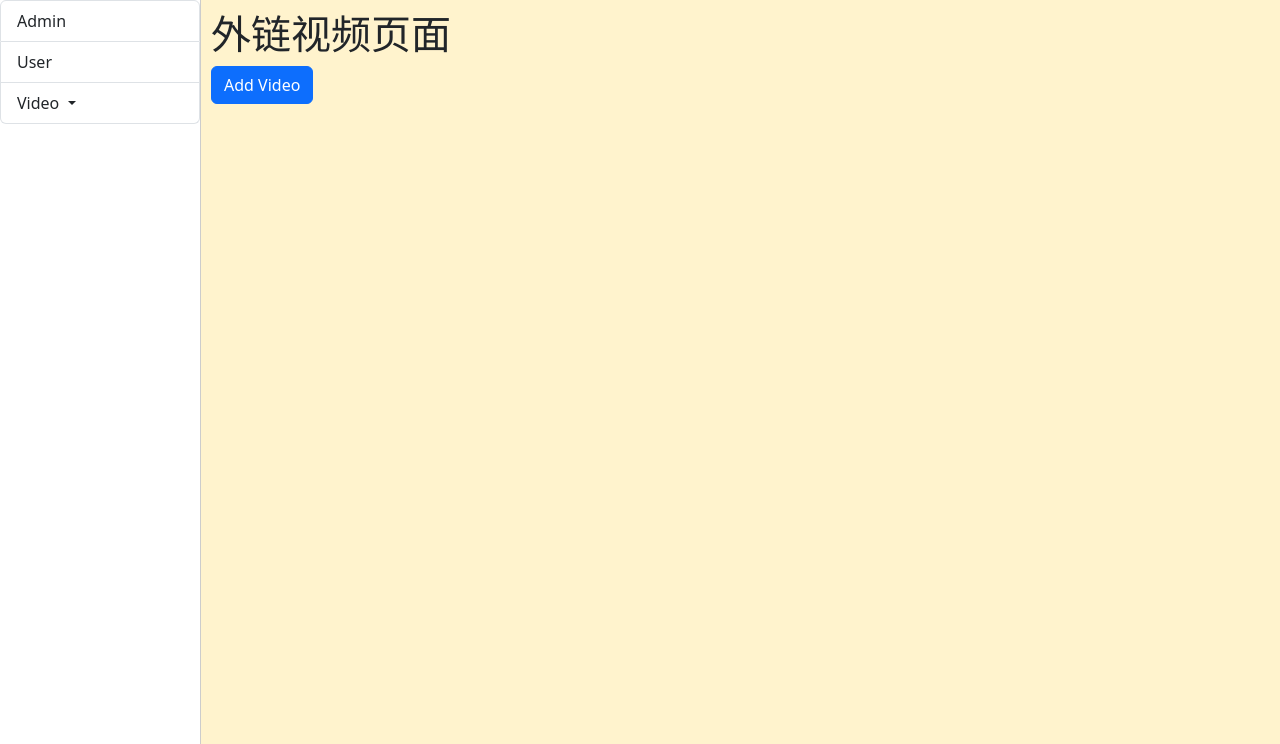
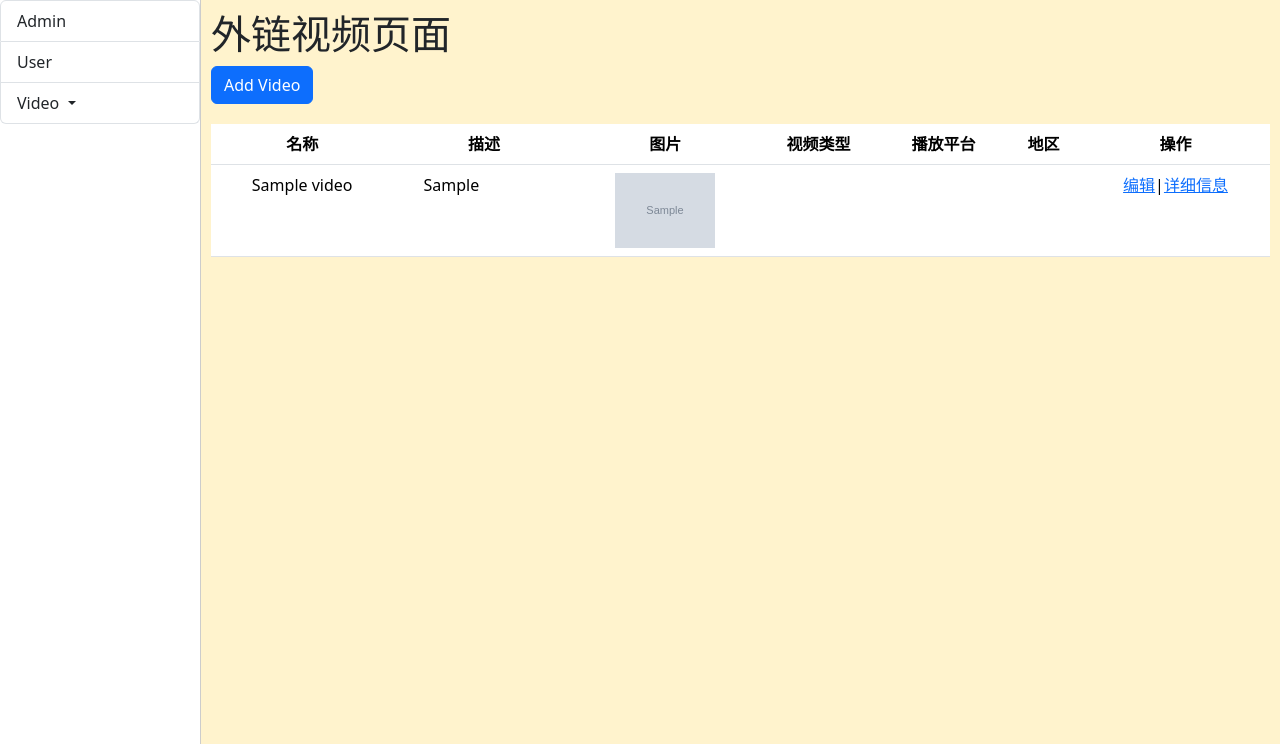
Before and after one commit to PoseidonGrands/video, a Django app: page /dashboard/manage/video_external in a window 1280 px wide. Shown: the part 56-800 px from the top of the page. Run offline with Django 5.2, Linux system fonts and the light colour scheme; tables that the repository leaves empty hold one stand-in row (values such as "Sample post"); grey boxes marked "Sample" are stand-in pictures; some libraries are stand-ins or nearby versions.

```diff
--- a/app/account/views.py
+++ b/app/account/views.py
@@ -42,6 +42,7 @@ def user_login(request):
             'to_url': to_url
         })
 
+
 def user_logout(request):
     logout(request)
     return redirect(reverse('login'))
--- a/app/dashboard/urls.py
+++ b/app/dashboard/urls.py
@@ -5,10 +5,13 @@ from .views_video import *
 urlpatterns = [
     path('index', index, name='dashboard_index'),
     path('manage/admin', admin_manager, name='dashboard_admin'),
-    # 这里的page_index是跳转前的页码
+    # page_index是跳转前的页码
     path('manage/admin/<str:page_opt>/<str:page_index>', admin_manager, name='dashboard_admin'),
     path('manage/user', admin_user, name='dashboard_user'),
     path('manage/video_external', video_external, name='video_external'),
     path('manage/video_custom', video_custom, name='video_custom'),
-
+    path('manage/video_detail/<int:video_id>', video_detail, name='video_detail'),
+    path('manage/video_detail/<int:video_id>/<str:current_page>/<str:page_opt>', video_detail, name='video_detail'),
+    # path('manage/video_detail_episode/<int:video_id>', video_detail_episode, name='video_detail_episode'),
+    path('manage/video_detail_performer/<int:video_id>', video_detail_performer, name='video_detail_performer'),
 ]
--- a/app/dashboard/views_admin.py
+++ b/app/dashboard/views_admin.py
@@ -58,9 +58,3 @@ def admin_manager(request,  page_index=None, page_opt=None):
 @dashboard_auth
 def admin_user(request):
     return render(request, 'dashboard/user.html')
-
-
-# # @login_required(login_url='/account/login?error=you need to login')
-# @dashboard_auth
-# def admin_video(request):
-#     return render(request, 'dashboard/manager_video.html')
--- a/app/dashboard/views_video.py
+++ b/app/dashboard/views_video.py
@@ -1,8 +1,9 @@
+from django.core.paginator import Paginator
 from django.shortcuts import render, redirect, reverse
 from django import http
 from django.views.decorators.csrf import csrf_exempt
 
-from app.model.video import Video
+from app.model.video import Video, VideoSub, VideoStar
 from app.utils.common import enum_type_check
 from app.utils.consts import VideoType, FromType, NationalityType
 
@@ -11,11 +12,15 @@ from app.utils.consts import VideoType, FromType, NationalityType
 def video_external(request):
     if request.method == 'GET':
         error = request.GET.get('error', None)
+        # 获取存储的视频信息
+        videos = Video.objects.exclude(from_to=FromType.custom)
+
         return render(request, 'dashboard/video_external.html',
                   {
                       'VideoType': list(VideoType),
-                      'FromType': list(FromType),
+                      'FromType': list(FromType)[:-1],
                       'NationalityType': list(NationalityType),
+                      'videos': videos,
                       'error': error
                   })
     else:
@@ -65,3 +70,67 @@ def video_external(request):
 
 def video_custom(request):
     return render(request, 'dashboard/video_custom.html')
+
+
+@csrf_exempt
+def video_detail(request, video_id=None, current_page=1, page_opt=None):
+    if request.method == 'POST':
+        ret_obj = {
+            'code': 200,
+            'msg': 'success',
+            'data': {
+
+            }
+        }
+        video_url = request.POST.get('video_url')
+        # 获取集数
+        try:
+            video = Video.objects.filter(id=video_id).first()
+            # 获取集数的两种方法
+            # episodes_count = VideoSub.objects.filter(video=video).count()
+            # print(episodes_count)
+            episodes_count = video.video_sub.count()
+
+            # 存入数据库
+            VideoSub.objects.create(url=video_url, video_id=video_id, number=episodes_count + 1)
+        except:
+            ret_obj = {
+                'code': 403,
+                'msg': 'failed',
+                'data': {
+
+                }
+            }
+        return http.JsonResponse(ret_obj)
+    else:
+        error = request.GET.get('error', None)
+
+        video = Video.objects.filter(id=video_id).first()
+        video_sub = VideoSub.objects.filter(video=video)
+
+        # 分页
+        current_page = int(current_page)
+        if page_opt == 'prev':
+            current_page -= 1
+        elif page_opt == 'next':
+            current_page += 1
+        per_page_count = 4
+        p = Paginator(video_sub, per_page_count)
+        page = p.page(current_page)
+
+
+        return render(request, 'dashboard/video_detail.html',
+                      {
+                          'error': error,
+                          'video_id': video.id,
+                          'video': video,
+                          'video_sub': video_sub,
+                          'page': page,
+                          'current_page': current_page,
+                          'total_page': page.paginator.num_pages
+                      })
+
+
+@csrf_exempt
+def video_detail_performer(request, video_id=None):
+    return render(request, '')
--- a/app/static/dashboard/css/video_external.css
+++ b/app/static/dashboard/css/video_external.css
@@ -1,6 +1,6 @@
 .video_container{
 
-    .video_main{
+    .video_edit_main{
         display: none;
 
         width: 350px;
@@ -26,4 +26,21 @@
             margin-left: 38px;
         }
     }
+
+    .video_info_show_main{
+        margin-top: 20px;
+
+        text-align: center;
+
+        .video-img{
+            width: 100px;
+        }
+
+        .video-info{
+            width: 100px;
+            overflow: hidden;
+            text-overflow: ellipsis;
+            white-space: nowrap;
+        }
+    }
 }
--- a/app/static/dashboard/js/video_external.js
+++ b/app/static/dashboard/js/video_external.js
@@ -6,7 +6,7 @@ let ops = {
     },
     eventBind: function () {
         $('.video_container .add_video').click(function (){
-            let video_main = $('.video_container .video_main')
+            let video_main = $('.video_container .video_edit_main')
             if(addVideoAreaShow){
                 video_main.hide()
                 addVideoAreaShow = false
@@ -15,13 +15,13 @@ let ops = {
                 addVideoAreaShow = true
             }
         }),
-        $('.video_container .video_main .submit').click(function (){
-            let name = $('.video_main input[id="videoNameInput"]').val()
-            let info = $('.video_main textarea[id="videoInfoInput"]').val()
-            let image = $('.video_main input[id="videoImageInput"]').val()
-            let videoType = $('.video_main #video_type').val()
-            let from = $('.video_main #video_from').val()
-            let nationality = $('.video_main #nationality_type').val()
+        $('.video_container .video_edit_main .submit').click(function (){
+            let name = $('#videoNameInput').val()
+            let info = $('#videoInfoInput').val()
+            let image = $('#videoImageInput').val()
+            let videoType = $('#video_type').val()
+            let from = $('#video_from').val()
+            let nationality = $('#nationality_type').val()
             console.log(name, info, image, videoType, from, nationality)
 
             $.ajax({
--- a/templates/dashboard/admin.html
+++ b/templates/dashboard/admin.html
@@ -40,6 +40,5 @@
         {% if page_index < total_page %}
             <a href="{% url 'dashboard_admin' page_opt='next' page_index=page_index %}">下一页</a>
         {% endif %}
-
     </div>
 {% endblock %}
--- a/templates/dashboard/video_external.html
+++ b/templates/dashboard/video_external.html
@@ -13,7 +13,7 @@
         {% if error  %}
             {{ error }}
         {% endif %}
-        <div class="video_main">
+        <div class="video_edit_main">
             <p>
                 <label for="videoNameInput">videoname:</label>
                 <input type="text" placeholder="videoname" class="video_name" id="videoNameInput">
@@ -49,6 +49,53 @@
             </p>
             <p><button type='button' class="btn btn-primary submit">add</button></p>
         </div>
+
+        <div class="video_info_show_main">
+            <table class="table">
+                <thead>
+                    <tr>
+                        <th>名称</th>
+                        <th>描述</th>
+                        <th>图片</th>
+                        <th>视频类型</th>
+                        <th>播放平台</th>
+                        <th>地区</th>
+                        <th>操作</th>
+                    </tr>
+                </thead>
+                <tbody>
+                    {% for video in videos %}
+                        <tr>
+                                <td>{{ video.name }}</td>
+                                <td><p class="video-info">{{ video.info }}</p></td>
+                                <td><img class="video-img" src="{{ video.image }}" alt=""></td>
+                                <td>
+                                    {% for type in VideoType %}
+                                    	{% if type.name == video.type %}
+                                            {{ type.label }}
+                                        {% endif %}
+                                    {% endfor %}
+                                </td>
+                                <td>
+                                    {% for type in FromType %}
+                                    	{% if type.name == video.from_to %}
+                                            {{ type.label }}
+                                        {% endif %}
+                                    {% endfor %}
+                                </td>
+                                <td>
+                                    {% for type in NationalityType %}
+                                    	{% if type.name == video.nationality %}
+                                            {{ type.label }}
+                                        {% endif %}
+                                    {% endfor %}
+                                </td>
+                                <td><a href="#">编辑</a>|<a href="{% url 'video_detail' video_id=video.id %}">详细信息</a></td>
+                        </tr>
+                    {% endfor %}
+                </tbody>
+            </table>
+        </div>
     </div>
 {% endblock %}
 
```
Also changed, not shown: app/static/dashboard/css/video_detail.css (added, +42 -0 lines), app/static/dashboard/js/video_detail.js (added, +37 -0 lines), templates/dashboard/video_detail.html (added, +57 -0 lines).
